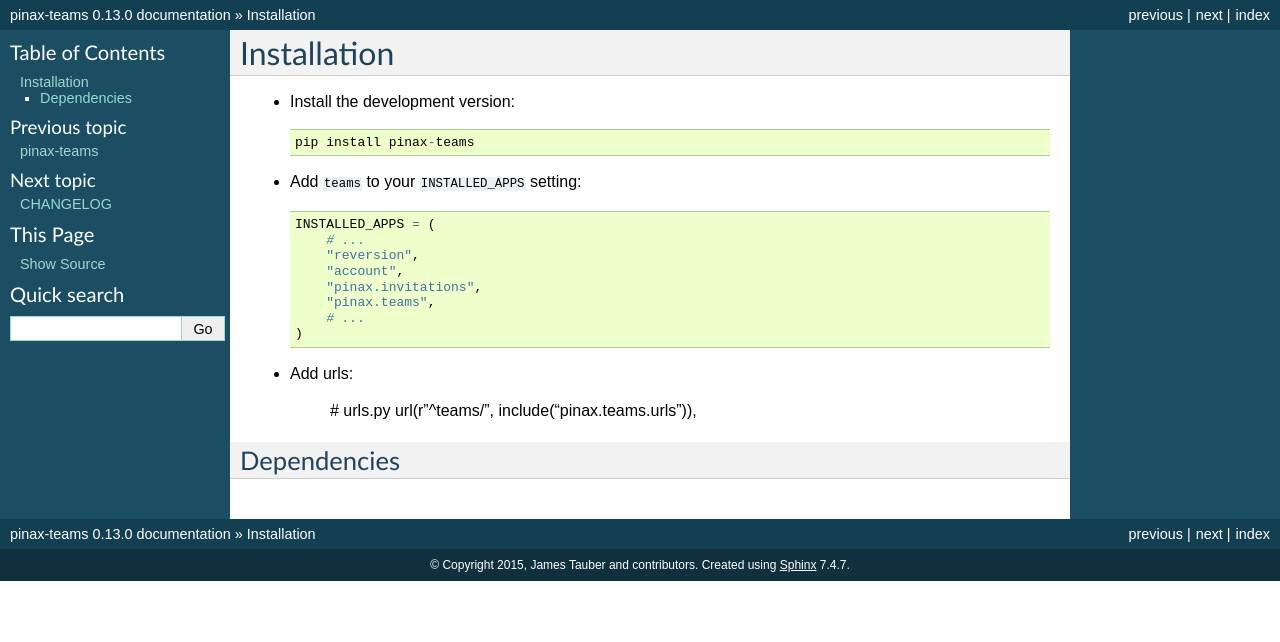
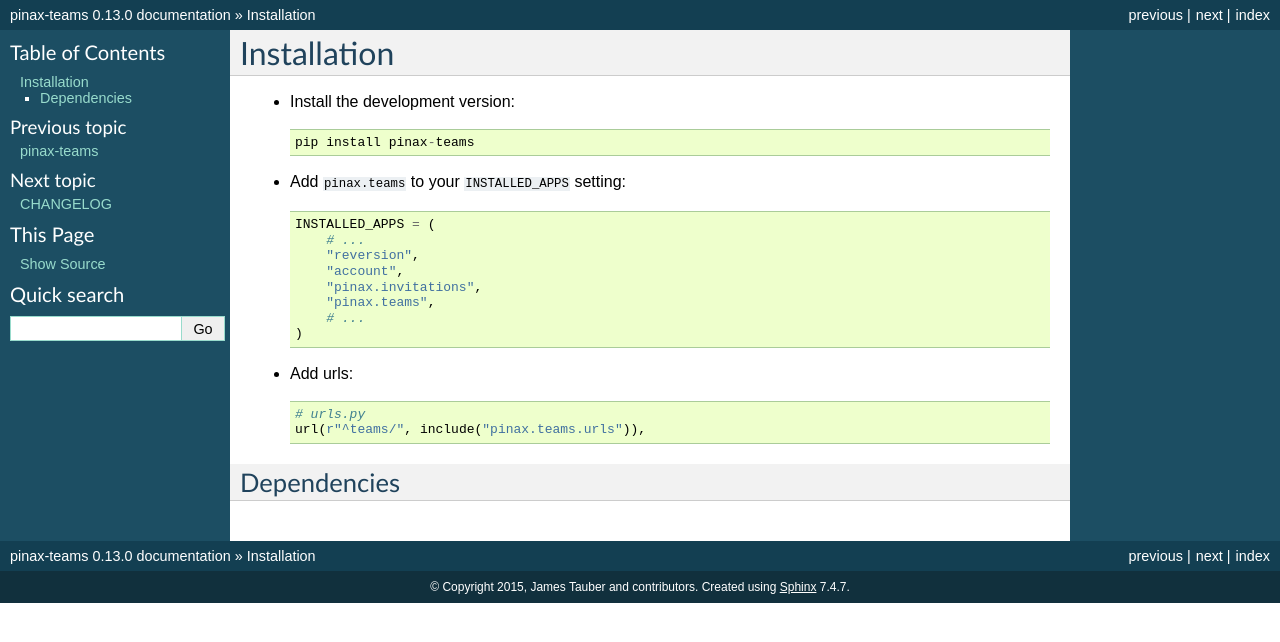
Before and after one commit to pinax/pinax-teams, a Sphinx documentation site: the page built from docs/installation.rst, in a window 1280 px wide. Shown: the top 642 px of the page. Built offline with Sphinx 7.4.7, drawn with Linux system fonts in a browser that asks for light colours.

Commit message:
Update installation.rst

```diff
--- a/docs/installation.rst
+++ b/docs/installation.rst
@@ -8,7 +8,7 @@
 
     pip install pinax-teams
 
-* Add ``teams`` to your ``INSTALLED_APPS`` setting::
+* Add ``pinax.teams`` to your ``INSTALLED_APPS`` setting::
 
     INSTALLED_APPS = (
         # ...
@@ -20,7 +20,7 @@
     )
 
 
-* Add urls:
+* Add urls::
 
     # urls.py
     url(r"^teams/", include("pinax.teams.urls")),
```
